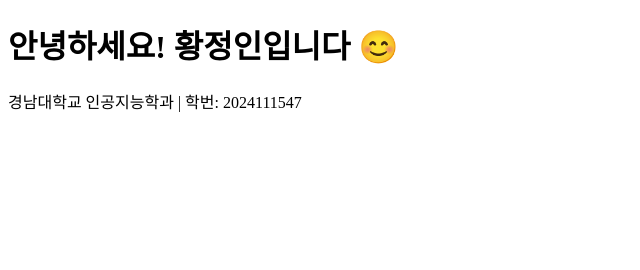
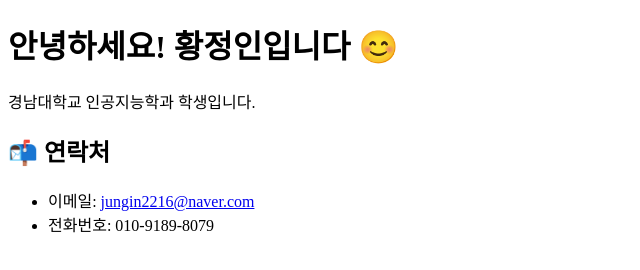
Before and after one commit to jungin0000/jungin0000.github.io, a plain HTML site: page index.html in a window 1280 px wide. Shown: the whole page, without its empty margins (0-640 px from the left). Drawn offline with Linux system fonts and the light colour scheme.

Commit message:
Update index.html

```diff
--- a/index.html
+++ b/index.html
@@ -1,11 +1,18 @@
 <!DOCTYPE html>
 <html lang="ko">
 <head>
-  <meta charset="UTF-8">
+  <meta charset="UTF-8" />
+  <meta name="viewport" content="width=device-width, initial-scale=1.0">
   <title>황정인의 개인 홈페이지</title>
 </head>
 <body>
   <h1>안녕하세요! 황정인입니다 😊</h1>
-  <p>경남대학교 인공지능학과 | 학번: 2024111547</p>
+  <p>경남대학교 인공지능학과 학생입니다.</p>
+
+  <h2>📬 연락처</h2>
+  <ul>
+    <li>이메일: <a href="mailto:jungin2216@naver.com">jungin2216@naver.com</a></li>
+    <li>전화번호: 010-9189-8079</li>
+  </ul>
 </body>
 </html>
```
